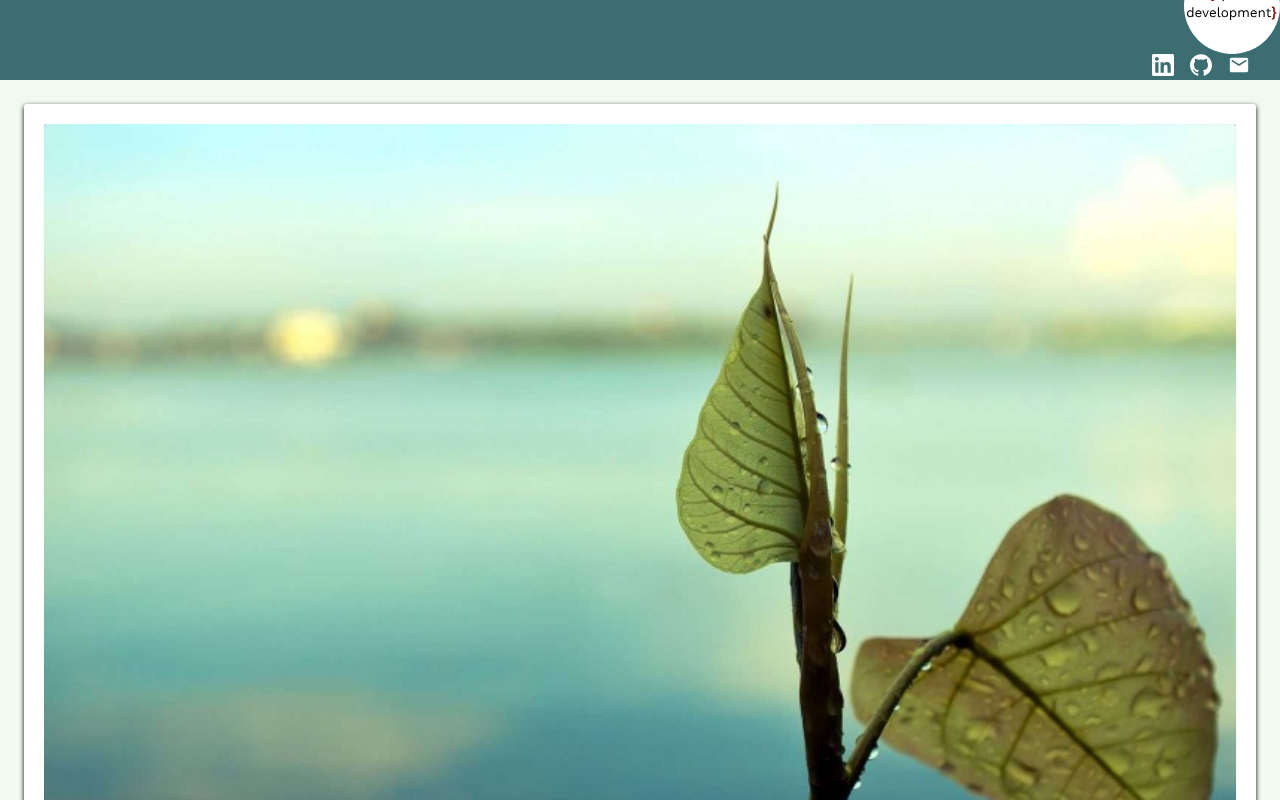
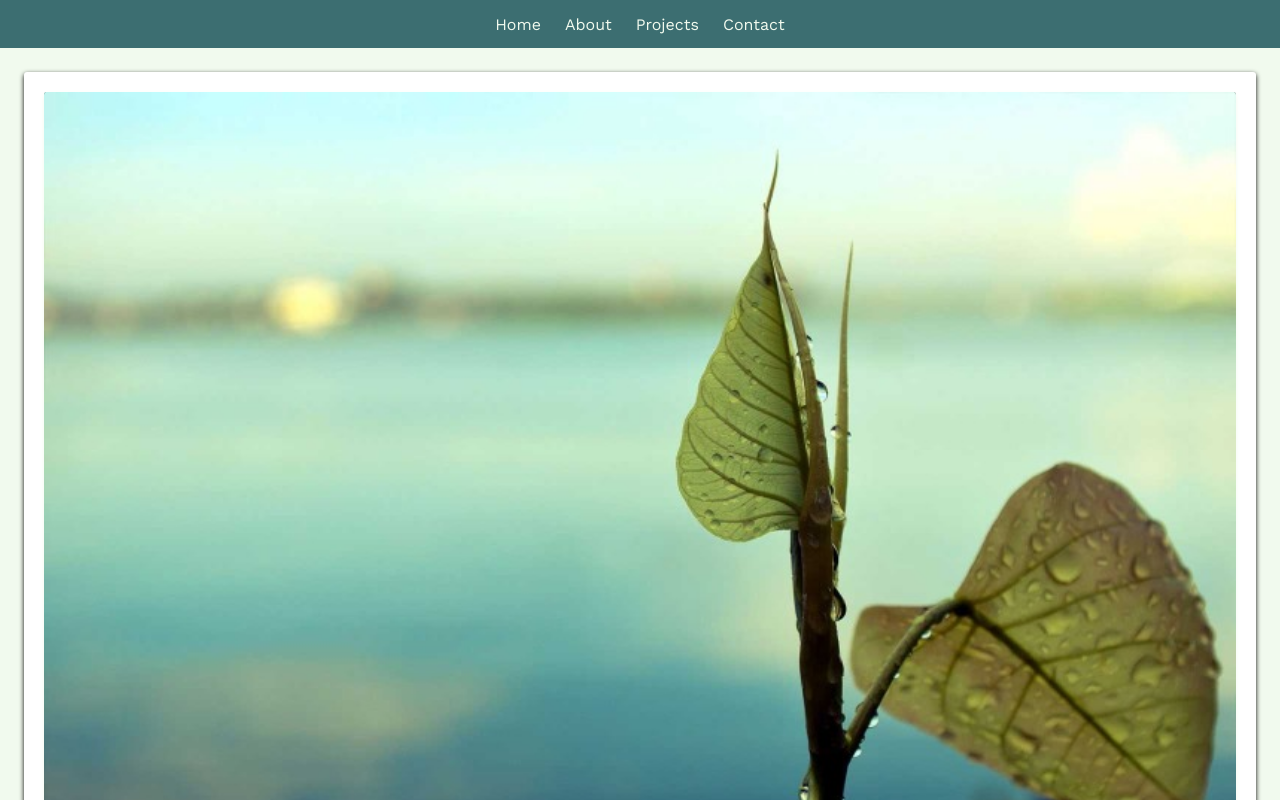
Before and after one commit to orpd0523/portfolio, a React (Create React App) app: page / in a window 1280 px wide. Shown: the top 800 px of the page. Built offline with nearby package versions, Linux system fonts and the light colour scheme.

Commit message:
header for responsive design tablet and desktop

```diff
--- a/src/components/Header/Header.js
+++ b/src/components/Header/Header.js
@@ -1,5 +1,5 @@
 import "./Header.scss";
-// import MenuItems from "../MenuItems/MenuItems";
+import MenuItems from "../MenuItems/MenuItems";
 import { SiLinkedin } from "react-icons/si";
 import { SiGithub } from "react-icons/si";
 import { MdEmail } from "react-icons/md";
@@ -8,12 +8,11 @@ import logo from "../../assets/logo.svg";
 function Header() {
   return (
     <div className="header">
-      {/* <MenuItems/> */}
-
+      <MenuItems color="header"/>
+      <div className="header__center">
+        <img src={logo} className="header__logo" />
+      </div>
       <div className="header__main">
-        <div className="header__center">
-          <img src={logo} className="header__logo" />
-        </div>
         <div className="header__container">
           <a href="http://www.linkedin.com/in/operez0523-dev">
             <SiLinkedin className="header__icon" size={22} />
--- a/src/components/Header/Header.scss
+++ b/src/components/Header/Header.scss
@@ -3,15 +3,22 @@
 .header{
     background-color: $green;
     color: $white;
-    height: 10rem;
+    height: 12rem;
     display: flex;
-    justify-content: center;
+    flex-direction: column;
     position: relative;
+    padding-bottom: 1rem;
+    align-items: space-between;
+    &__menu{
+      display: none;
+      visibility: hidden;
+    }
     &__main{
-      align-self: flex-end;
-    }
-    &__container{
-        margin-top: 0;
+      display: flex;
+      gap: 1rem;
+      align-self: center;
+      margin-top: 1rem;
+      padding: 1rem;
     }
     &__item{
         list-style: none;
@@ -19,20 +26,15 @@
     &__container{
       display: inline-flex;
       flex-direction: row;
-      padding: 1rem;
     }
     &__icon{
       color: $white;
     }
     &__center{
-      height: 6rem;
-      width: 6rem;
-      margin-left: 2rem;
-      margin-bottom: .5rem;
-      justify-content: center;
+      align-self: center;
+      padding-top: 1rem;
     }
     &__logo{
-      margin-top: .5rem;
       height: 6rem;
       width: 6rem;
     }
@@ -40,26 +42,39 @@
 
 @media screen and (min-width: 768px) {
     .header {
-        // border: 2px solid red;
       max-width: 100%;
-      max-height: 5rem;
-      display: flex;
-      flex-direction: 0;
-      justify-content: flex-end;
+      flex-direction: column;
+      justify-content: center;
+      height: 20rem;
       &__container{
-        // border: 2px solid blue;
         margin: 0;
         padding-left: 0;
-        width: 50%;
         display: inline;
-        flex-direction: row;
-        flex-wrap: nowrap;
     }
       &__item{
-        border: 2px solid yellow;
         justify-content: space-evenly;
         width: 100px;
         margin: 0;
+      }
+      &__logo{
+        height: 15rem;
+        width: 15rem;
+      }
+      &__main{
+        width: 100%;
+        display: flex;
+        flex-direction: row;
+        justify-content: end;
+        gap: 1rem;
+        margin-bottom: 1rem;
+        padding: 0;
+        padding-right: 1rem;
+      }
+      &__center{
+        margin-top: 2rem;
+        width: 100%;
+        display: flex;
+        justify-content: center;
       }
     }
   }
@@ -67,5 +82,18 @@
   @media screen and (min-width: 1280px) {
     .header {
       max-width: auto;
+      height: 3rem;
+      padding: 0;
+      &__main{
+        margin: 0;
+      }
+      &__container{
+        display: none;
+        visibility: none;
+      }
+      &__center{
+        display: none;
+        visibility: none;
+      }
     }
   }
--- a/src/components/MenuItems/MenuItems.js
+++ b/src/components/MenuItems/MenuItems.js
@@ -3,7 +3,7 @@ import "./MenuItems.scss";
 function MenuItems(props) {
   const { color = "primary" } = props;
   return (
-      <div>
+      <div className="menu">
       <div>
         <a className={`items items--${color}`}>Home</a>
         <a className={`items items--${color}`}>About</a>
--- a/src/components/MenuItems/MenuItems.scss
+++ b/src/components/MenuItems/MenuItems.scss
@@ -11,3 +11,15 @@
     margin: 1rem;
   }
 }
+
+.menu{
+      display: none;
+      visibility: hidden;
+@media screen and (min-width: 1280px) {
+    display: block;
+    visibility: visible;
+    display: flex;
+    justify-content: center;
+    padding: 0;
+  }
+}
```
Also changed, not shown: public/logo.svg.
